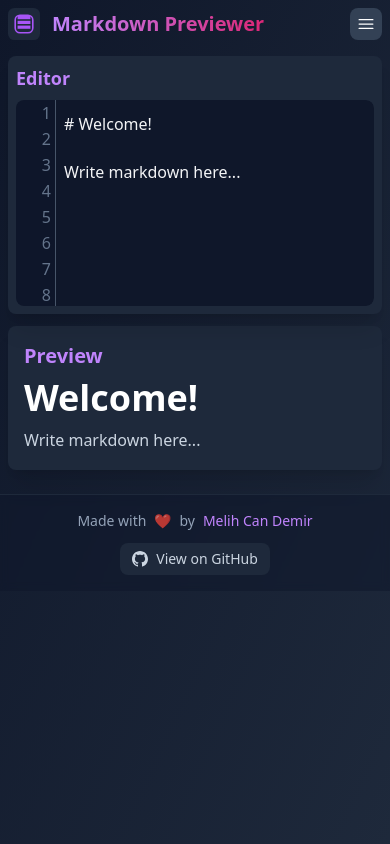
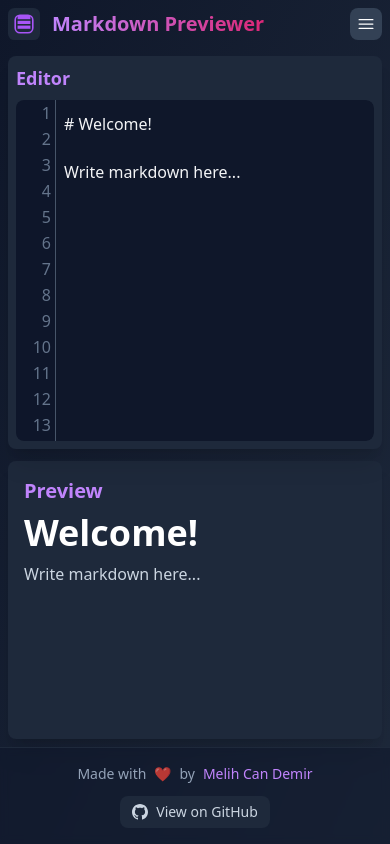
Before and after one commit to melihcanndemir/markdown-previewer, a React (Vite) app: page / in a window 390 px wide. Built offline with nearby package versions, Linux system fonts and the light colour scheme.

Commit message:
fix(layout): improve footer positioning and main content structure
- Add flex layout to ensure footer stays at bottom
- Restructure main content area with flex-grow
- Improve content height distribution
- Maintain responsive design across all screen sizes

```diff
--- a/src/App.jsx
+++ b/src/App.jsx
@@ -125,7 +125,9 @@ function App() {
           : "bg-gradient-to-br from-slate-100 to-white text-slate-900"
       } transition-colors duration-200`}
     >
-      <div className="container mx-auto px-2 sm:px-4 md:px-6 py-2 sm:py-4 md:py-6 max-w-[1440px] relative">
+      {/* Main content area */}
+      <main className="flex-grow flex flex-col">
+        <div className="container mx-auto px-2 sm:px-4 md:px-6 py-2 sm:py-4 md:py-6 max-w-[1440px] relative flex flex-col flex-grow">
           {/* Header Section */}
           <div className="flex flex-col sm:flex-row justify-between items-center mb-4 sm:mb-6 gap-4">
             {/* Logo and Title */}
@@ -370,7 +372,7 @@ function App() {
 
           {/* Main Content Area */}
           <div
-          className={`grid gap-3 sm:gap-4 md:gap-6 ${
+            className={`grid gap-3 sm:gap-4 md:gap-6 flex-grow ${
               isFullScreen ? "grid-cols-1" : "grid-cols-1 lg:grid-cols-2"
             }`}
           >
@@ -391,10 +393,11 @@ function App() {
             />
           </div>
         </div>
+      </main>
 
       {/* Footer */}
       <footer
-        className={`mt-4 py-4 sm:py-6 ${
+        className={`mt-auto py-4 sm:py-6 ${
           isDark ? "bg-slate-900/50" : "bg-white/50"
         } backdrop-blur-sm border-t ${
           isDark ? "border-slate-800" : "border-slate-200"
```
Lines whose indentation alone changed are shown as unchanged.
